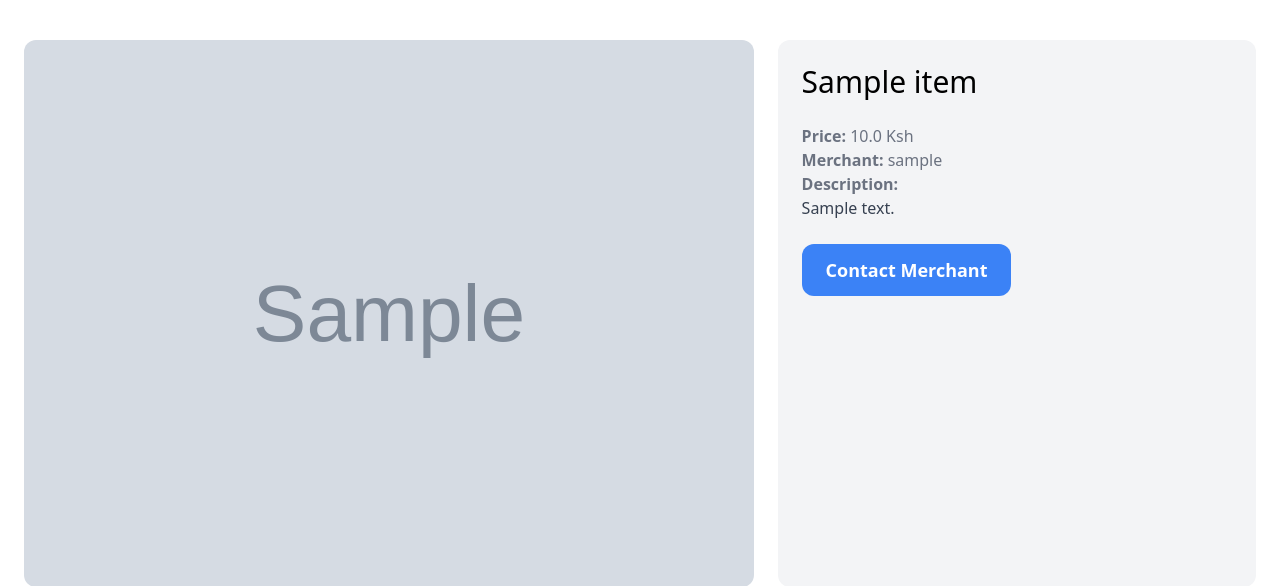
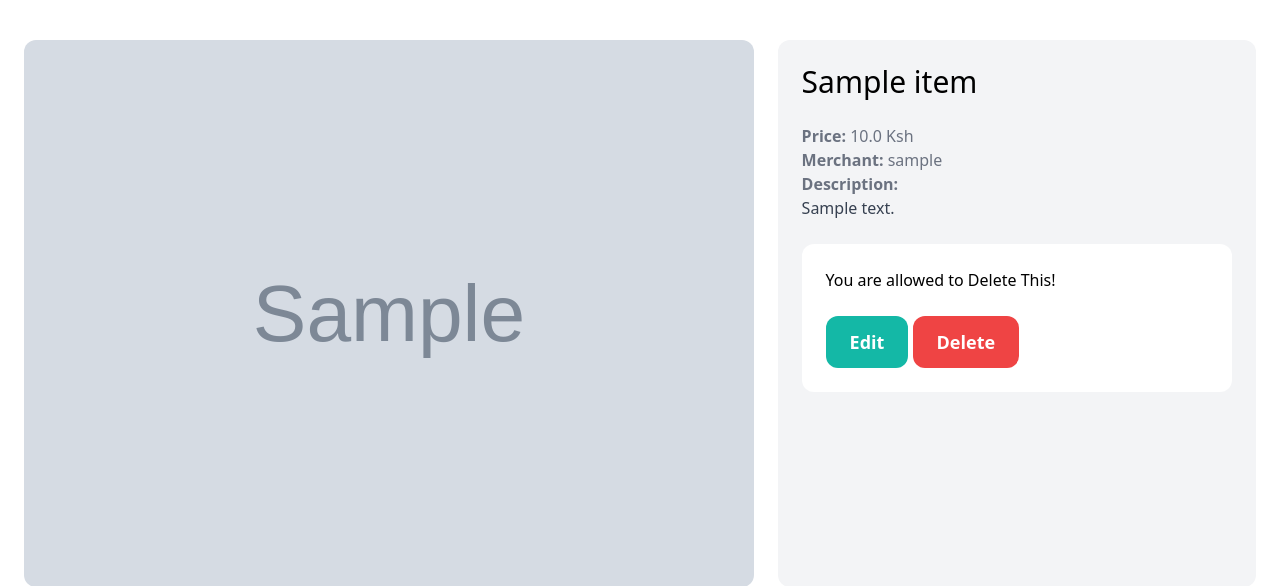
Before and after one commit to bretton7700/django-ecommerce-site, a Django app: page /items/1/ in a window 1280 px wide. Shown: the part 77-663 px from the top of the page. Run offline with Django 5.2, Linux system fonts and the light colour scheme; a user stored in the database is signed in; tables that the repository leaves empty hold one stand-in row (values such as "Sample post"); grey boxes marked "Sample" are stand-in pictures; some libraries are stand-ins or nearby versions.

Commit message:
delete item

```diff
--- a/core/templates/core/base.html
+++ b/core/templates/core/base.html
@@ -57,6 +57,7 @@
         {% endif %}
     </div>
 
+
     <div class="px-6 py-6">
         {% block content %}
         {% endblock %}
@@ -89,5 +90,54 @@
         });
     });
 </script>
+<!-- Confirmation Modal -->
+<div id="confirmationModal" class="hidden fixed inset-0 bg-gray-600 bg-opacity-50 overflow-y-auto h-full w-full"
+    onclick="closeModal(event)">
+    <div class="relative top-20 mx-auto p-5 border w-96 shadow-lg rounded-md bg-white">
+        <div class="mt-3 text-center">
+            <div class="mx-auto flex items-center justify-center h-12 w-12 rounded-full bg-red-100">
+                <!-- Warning Icon -->
+                <svg class="h-6 w-6 text-red-600" fill="none" viewBox="0 0 24 24" stroke="currentColor">
+                    <path stroke-linecap="round" stroke-linejoin="round" stroke-width="2"
+                        d="M13 16h-1v-4h1m0-4h.01M21 12a9 9 0 11-18 0 9 9 0 0118 0z" />
+                </svg>
+            </div>
+            <h3 class="text-lg leading-6 font-medium text-gray-900">Delete Item</h3>
+            <div class="mt-2 px-7 py-3">
+                <p class="text-sm text-gray-500">Are you sure you want to delete this item? This action cannot be
+                    undone.</p>
+            </div>
+            <div class="items-center px-4 py-3">
+                <button id="cancelButton"
+                    class="px-4 py-2 bg-gray-500 text-white text-base font-medium rounded-md w-24 mr-2">Cancel</button>
+                <button id="confirmButton"
+                    class="px-4 py-2 bg-red-600 text-white text-base font-medium rounded-md w-24">Delete</button>
+            </div>
+        </div>
+    </div>
+</div>
+
+<script>
+    function showModal(element) {
+        const deleteUrl = element.getAttribute('data-delete-url');
+        document.getElementById('confirmButton').onclick = function () {
+            window.location.href = deleteUrl;
+        };
+        document.getElementById('confirmationModal').classList.remove('hidden');
+    }
+
+    function closeModal(event) {
+        if (event.target.id === "confirmationModal" || event.target.id === "cancelButton") {
+            document.getElementById('confirmationModal').classList.add('hidden');
+        }
+    }
+
+    // This ensures the modal can be closed by clicking the cancel button or outside the modal
+    document.getElementById('cancelButton').addEventListener('click', closeModal);
+    document.addEventListener('click', function (event) {
+        closeModal(event);
+    });
+</script>
+
 
 </html>
--- a/item/templates/item/detail.html
+++ b/item/templates/item/detail.html
@@ -19,7 +19,26 @@
         </p>
         {% endif %}
 
-        <a href="#" class="inline-block mt-6 px-6 py-3 text-lg font-semibold bg-blue-500 rounded-xl text-white hover:bg-blue-700">Contact Merchant</a>
+
+        {% if request.user == item.created_by %}
+        <div class="mt-6 p-6 bg-white rounded-xl">
+            <p>You are allowed to Delete This!</p>
+            <a href="#"
+                class="inline-block mt-6 px-6 py-3 text-lg font-semibold bg-teal-500 text-white rounded-xl ">Edit</a>
+
+            <a href="javascript:void(0);" onclick="showModal(this)" data-delete-url="{% url 'item:delete' item.id %}"
+                class="inline-block mt-6 px-6 py-3 text-lg font-semibold bg-red-500 text-white rounded-xl">Delete</a>
+
+
+        </div>
+        {% else %}
+        <a href="#"
+            class="inline-block mt-6 px-6 py-3 text-lg font-semibold bg-blue-500 rounded-xl text-white hover:bg-blue-700">Contact
+            Merchant</a>
+        {% endif %}
+
+
+
     </div>
 </div>
 
--- a/item/urls.py
+++ b/item/urls.py
@@ -6,5 +6,6 @@ app_name = 'item'
 urlpatterns =[
 
     path('new/',views.new,name="new"),
-    path('<int:pk>/',views.detail, name='detail')
+    path('<int:pk>/',views.detail, name='detail'),
+    path('<int:pk>/delete/',views.delete, name='delete')
 ]
--- a/item/views.py
+++ b/item/views.py
@@ -34,3 +34,9 @@ def new(request):
         'form': form,
         'title': 'New Item',
     })
+
+@login_required
+def delete(request,pk):
+    item = get_object_or_404(Item, pk=pk, created_by=request.user)
+    item.delete()
+    return redirect('dashboard:dashboard')
```
Also changed, not shown: dashboard/views.py (line endings or trailing spaces). Lines whose indentation alone changed are shown as unchanged.
